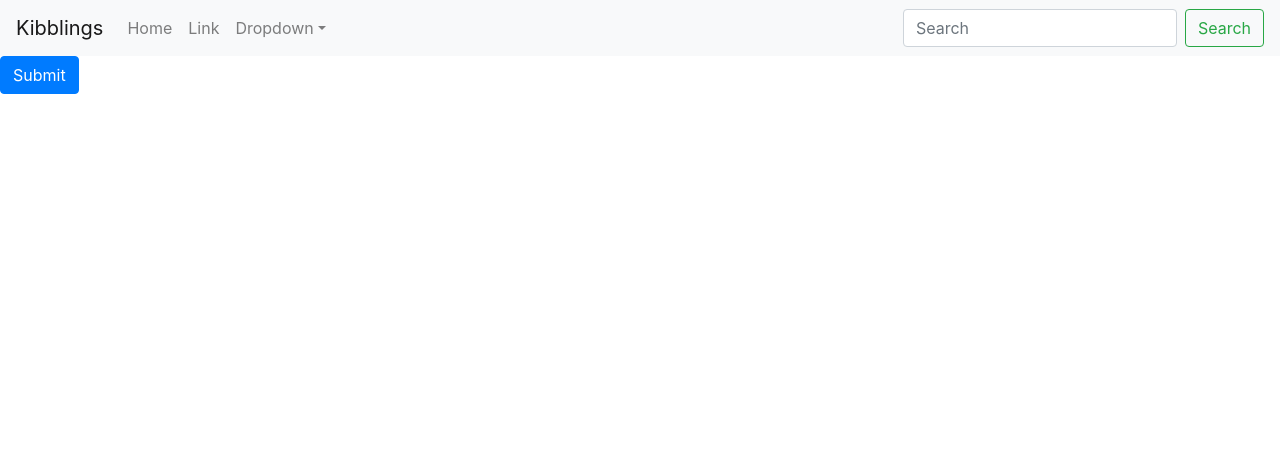
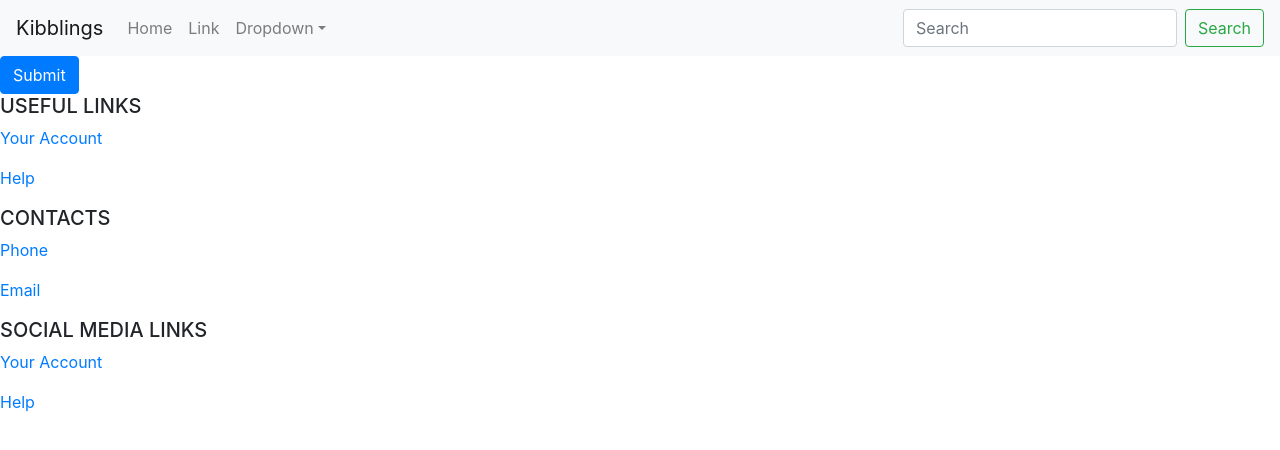
Before and after one commit to shakymary/kibblings, a React (Create React App) app in the folder client/: page / in a window 1280 px wide. Shown: the top 450 px of the page. Built offline with nearby package versions, Linux system fonts and the light colour scheme.

Commit message:
created a footer

```diff
--- a/client/package.json
+++ b/client/package.json
@@ -8,6 +8,7 @@
     "@testing-library/user-event": "^7.2.1",
     "axios": "^0.19.2",
     "react": "^16.13.1",
+    "react-bootstrap": "^1.3.0",
     "react-dom": "^16.13.1",
     "react-scripts": "3.4.1"
   },
--- a/client/src/App.js
+++ b/client/src/App.js
@@ -1,15 +1,15 @@
-import React from 'react';
-import NavBar from './components/NavBar'
-import Btn from './components/Button'
+import React from "react";
+import NavBar from "./components/NavBar";
+import Btn from "./components/Button";
+import Footer from "./components/Footer";
 
 function App() {
   return (
     <div className="App">
       <NavBar />
       {/* JumboTron Section??? */}
-      <Btn text="Submit"
-        variant="primary">
-      </Btn>
+      <Btn text="Submit" variant="primary"></Btn>
+      <Footer />
     </div>
   );
 }
--- /dev/null
+++ b/client/src/components/Footer.jsx
@@ -0,0 +1,36 @@
+import React from "react";
+
+function Footer() {
+  return (
+    <div>
+      <h5>USEFUL LINKS</h5>
+      <p>
+        <a href="#!">Your Account</a>
+      </p>
+
+      <p>
+        <a href="#!">Help</a>
+      </p>
+
+      <h5>CONTACTS</h5>
+      <p>
+        <a href="#!">Phone</a>
+      </p>
+
+      <p>
+        <a href="#!">Email</a>
+      </p>
+
+      <h5>SOCIAL MEDIA LINKS</h5>
+      <p>
+        <a href="#!">Your Account</a>
+      </p>
+
+      <p>
+        <a href="#!">Help</a>
+      </p>
+    </div>
+  );
+}
+
+export default Footer;
```
Also changed, not shown: 1 other file (tests, documents, lock files or other folders).
